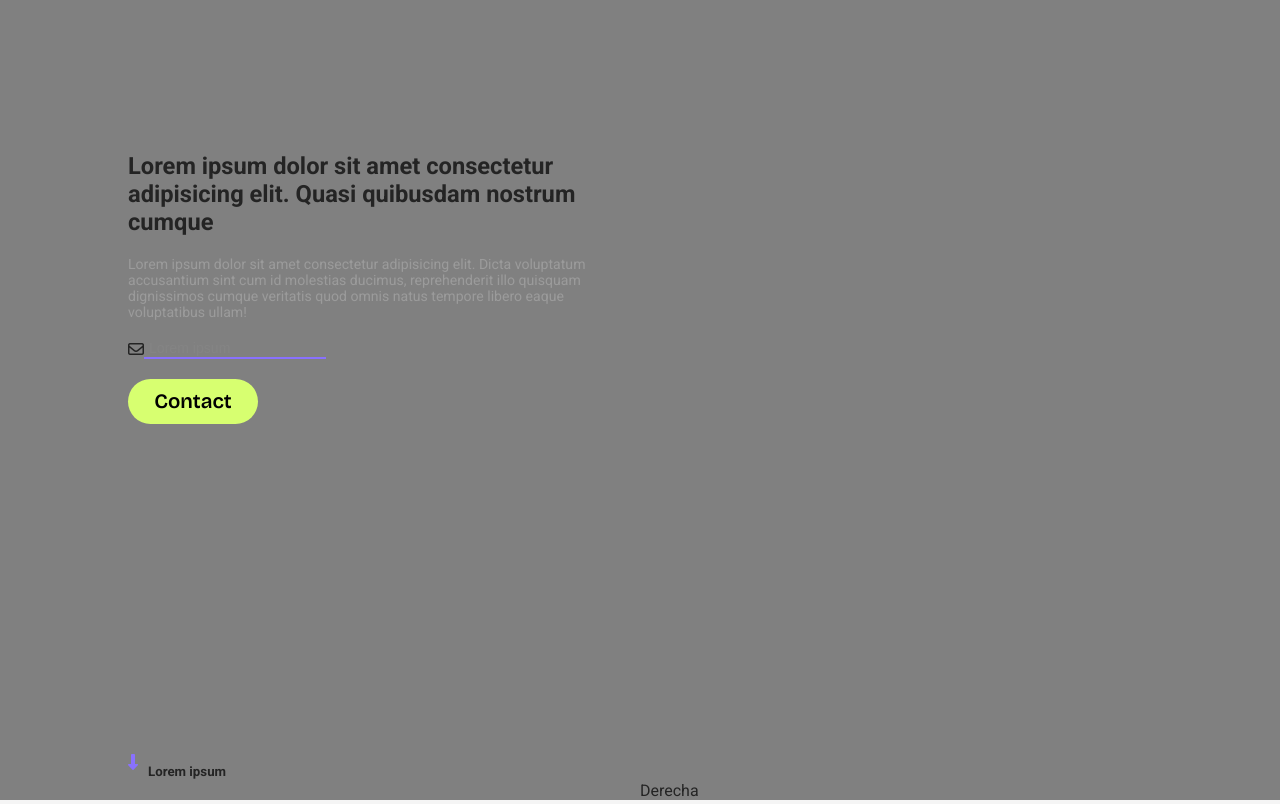
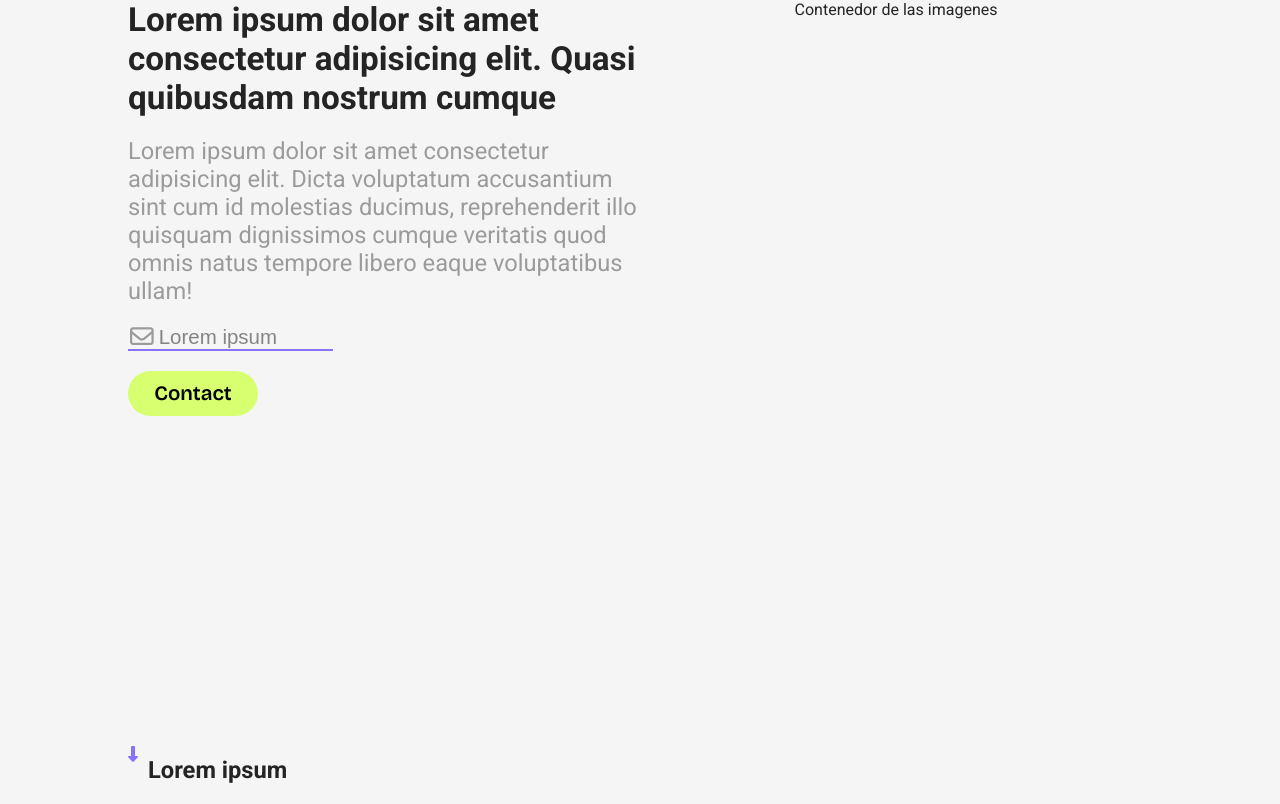
Before and after one commit to 4Practica/devCorner, a React (Vite) app: page / in a window 1280 px wide. Built offline with nearby package versions, Linux system fonts and the light colour scheme.

Commit message:
:construction: Hero mobile, but no desktop

```diff
--- a/src/js/views/Home/Components/Hero/Hero.module.css
+++ b/src/js/views/Home/Components/Hero/Hero.module.css
@@ -28,6 +28,10 @@
   padding-bottom: 20px;
 }
 
+.pl_2 {
+  padding-left: 2px;
+}
+
 .gap_20 {
   gap: 20px;
 }
@@ -56,12 +60,13 @@
 }
 
 .first_text {
-  font-size: var(--font-lg);
+  font-size: var(--font-xl);
   color: var(--color-main-dark);
 }
 
-.second_text {
-  font-size: var(--font-xs);
+.second_text,
+.email_icon {
+  font-size: var(--font-sm);
   color: var(--color-gray-400);
 }
 
@@ -76,10 +81,11 @@
 
 .input_border {
   border: 0;
-  border-bottom: 2px solid var(--color-purple);
+  /* border-bottom: 2px solid var(--color-purple); */
 }
 
 .input {
+  width: 100%;
   padding-left: 5px;
   outline: none;
   background-color: transparent;
@@ -109,37 +115,93 @@
   animation: floating 1s linear infinite;
 }
 
+.form_border {
+  border-bottom: 2px solid var(--color-purple);
+}
+
+.image {
+  width: 100%;
+  height: 100%;
+  position: absolute;
+  z-index: -2;
+  object-fit: cover;
+  filter: brightness(0.5);
+}
+
 @media (min-width: 520px) {
   .section_direction {
     align-items: column;
   }
+
+  .second_text,
+  .email_icon,
+  .arrow_text {
+    font-size: var(--font-md);
+  }
+
+  .input {
+    font-size: var(--font-sm);
+  }
+
+  .input::placeholder {
+    font-size: var(--font-sm);
+  }
+
+  .form_width {
+    width: 45%;
+  }
 }
 
 @media (min-width: 720px) {
-  .vh_100 {
-    background-color: blue;
+  .first_text {
+    font-size: var(--font-xxl);
+  }
+
+  .second_text,
+  .email_icon,
+  .arrow_text {
+    font-size: var(--font-lg);
+  }
+
+  .input {
+    font-size: var(--font-md);
+  }
+
+  .input::placeholder {
+    font-size: var(--font-md);
+  }
+
+  .form_width {
+    width: 40%;
   }
 }
 
 @media (min-width: 920px) {
-  .vh_100 {
-    background-color: gray;
+  .section_direction {
+    flex-direction: row;
+    align-items: flex-start;
   }
 
-  .section_direction {
-    flex-direction: row;
-    align-items: flex-end;
+  .left_side {
+    padding-top: 5vh;
+  }
+
+  .section_padding {
+    padding: 0 10vw;
+  }
+
+  .image {
+    display: none;
   }
 
   .visible {
-    display: block;
+    display: flex;
+    justify-content: center;
+    align-items: center;
   }
 }
 
 @media (min-width: 1420px) {
-  .vh_100 {
-    background-color: pink;
-  }
 }
 
 @keyframes floating {
--- a/src/js/views/Home/Components/Hero/Hero.tsx
+++ b/src/js/views/Home/Components/Hero/Hero.tsx
@@ -13,6 +13,8 @@ const {
   gap_10,
   form_direction,
   form_width,
+  form_border,
+  pl_2,
   pt_20,
   pb_20,
   visible,
@@ -23,6 +25,10 @@ const {
   second_text,
   first_text,
   arrow,
+  arrow_text,
+  image,
+  email_icon,
+  left_side,
 } = styles
 
 export const Hero = () => {
@@ -42,8 +48,13 @@ export const Hero = () => {
   }
 
   return (
-    <section
-      className={`${flex} ${section_direction} ${vh_100} ${section_padding}`}
+    <section>
+      <img
+        src='https://res.cloudinary.com/bryancloudinary/image/upload/v1701837965/hero_wwa4xm.webp'
+        className={`${image}`}
+      />
+      <div
+        className={`${flex} ${section_direction} ${vh_100} ${section_padding} ${left_side}`}
       >
         <div
           className={`${content_width} ${flex} ${content_direction} ${gap_20}`}
@@ -61,11 +72,11 @@ export const Hero = () => {
 
           <form
             onSubmit={handleSubmit}
-          className={`${flex} ${form_direction} ${form_width} ${gap_20}`}
+            className={`${flex} ${form_width} ${form_direction} ${gap_20} `}
           >
-          <div className={`${flex} `}>
+            <div className={`${flex} ${form_border} ${pl_2}`}>
               <label htmlFor='email'>
-              <i className='fa-regular fa-envelope'></i>
+                <i className={`fa-regular fa-envelope ${email_icon}`}></i>
               </label>
               <input
                 className={`${input} ${input_border} ${input_bg}`}
@@ -84,11 +95,12 @@ export const Hero = () => {
 
           <div className={`${flex} ${pt_20} ${gap_10} ${pb_20}`}>
             <i className={`fa-solid fa-down-long ${arrow}`}></i>
-          <h5>Lorem ipsum</h5>
+            <h5 className={`${arrow_text}`}>Lorem ipsum</h5>
           </div>
         </div>
         <div className={`${content_width} ${full_height} ${visible}`}>
-        Derecha
+          <div>Contenedor de las imagenes</div>
+        </div>
       </div>
     </section>
   )
```
Also changed, not shown: src/styles/fonts.css (line endings or trailing spaces). Lines whose indentation alone changed are shown as unchanged.
